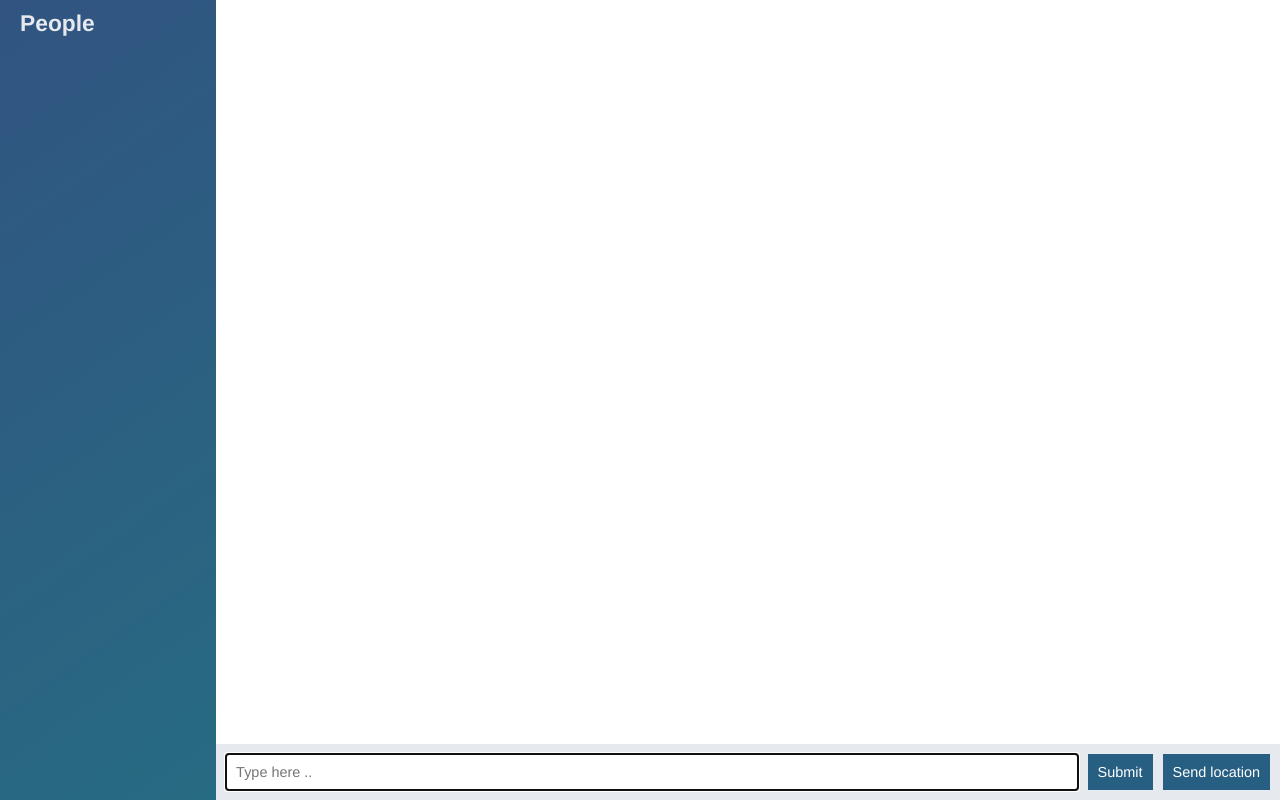
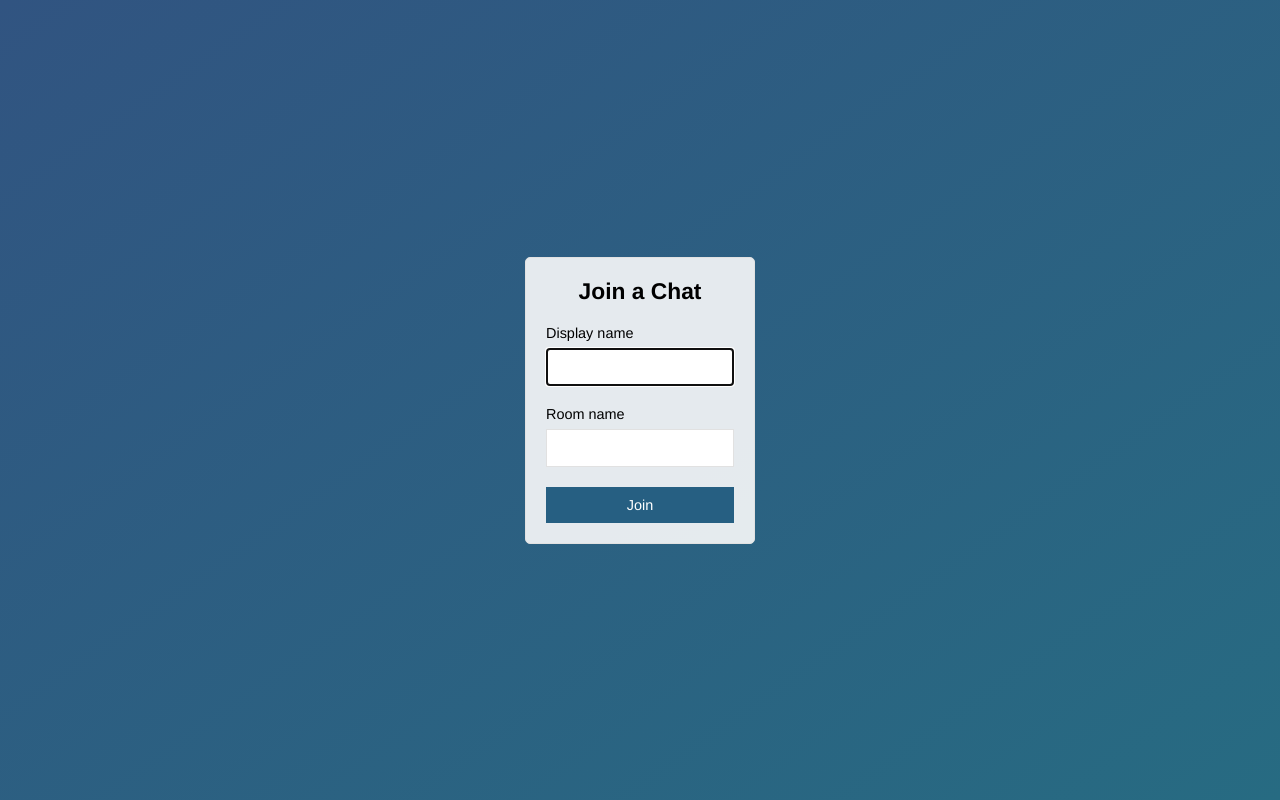
Before and after one commit to Bazee-code/node-chat-app, a website: page practise2/client/index.html in a window 1280 px wide. Drawn offline with nearby package versions, Linux system fonts and the light colour scheme; no server answers.

Commit message:
'addingjoinpage'

```diff
--- a/practise2/client/index.html
+++ b/practise2/client/index.html
@@ -1,64 +1,35 @@
-<!-- CLIENT SIDE  -->
+<!-- our log in page -->
+
 <!DOCTYPE html>
 <html>
 <head>
-	<title>Home page</title>
+	<title>Join | ChatApp</title>
 	<meta charset="utf-8">
+	<!-- make our app fit on mobilephones  -->
+	<meta name="viewport" content="width=device-width, initial-scale=1, user-scalable=no ">
 	<link rel="stylesheet" type="text/css" href="/css/styles.css">
+
 </head>
-<body class="chat">
-	<!-- <h1>Welcome to the sign-up page</h1> -->
-	<div class="chat__sidebar">
-		<h3>People</h3>
-		<div id="users"></div>
+<body class="centered-form">
+	<div class="centered-form__form">
+		<form action="/chat.html">
+<!-- action lets us choose which page to be redirected to  -->
+			<div class="form-field">
+				<h3>Join a Chat</h3>
+			</div>
+			<div class="form-field">
+				<label>Display name</label>
+				<input type="text" name="name" autofocus/>
+			</div>
+			<div class="form-field">
+				<label>Room name</label>
+			<input type="text" name="room">
+			</div>
+			<div class="form-field">
+				<button>Join</button>
+			</div>
+		</form>
 	</div>
 
-	<div class="chat__main">
-		<ol id="messages" class="chat__messages">
-			<!-- all our texts appear here!! -->
-		</ol>
-		<div class="chat__footer">
-			<form id="message-form">
-			<input type="text" name="message" placeholder="Type here .." autofocus autocomplete="off2">
-			<button>Submit</button>
-			</form>
-
-			<button id="send-location">Send location</button>
-		</div>
-	</div>
-
-<!-- create a template for newMessage event-->
-	<script type="text/template" id="message-template">
-		<li class = "message">
-			<div class = "message__title">
-				<h4>{{from}}</h4>
-				<span>{{createdAt}}</span>
-			</div>
-			<div class = "message__body">
-				<p>{{text}}</p>
-			</div>
-		</li>
-	</script>
-
-<!-- create a template for newLocationMessage -->
-	<script type="text/template" id="location-message-template">
-		<li class = "message">
-			<div class = "message__title">
-				<h4>{{from}}</h4>
-				<span>{{createdAt}}</span>
-			</div>
-			<div class = "message__body">
-				<p>
-					<a href = "{{url}}" target="_blank">My current location</a>
-				</p>
-			</div>
-		</li>
-	</script>
-
-	<script type="text/javascript" src="/socket.io/socket.io.js"></script>
-	<script type="text/javascript" src="js/libs/jquery-3.4.1.min.js"></script>
-	<script type="text/javascript" src="js/libs/moment.js"></script>
-	<script type="text/javascript" src="js/libs/mustache.js"></script>
-	<script type="text/javascript" src="/js/index.js"></script>
 </body>
 </html>
```
Also changed, not shown: practise2/client/chat.html (added, +66 -0 lines), practise2/client/js/chat.js (renamed from practise2/client/js/index.js).
